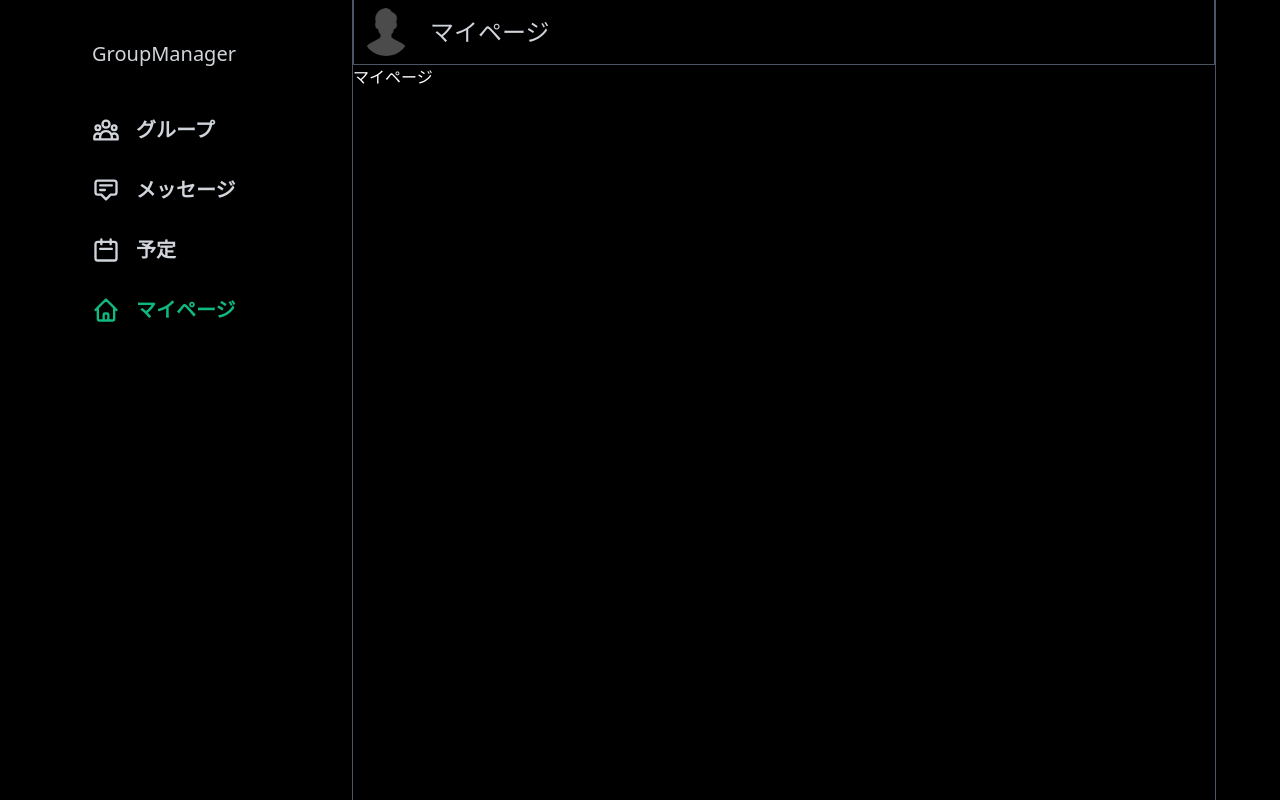
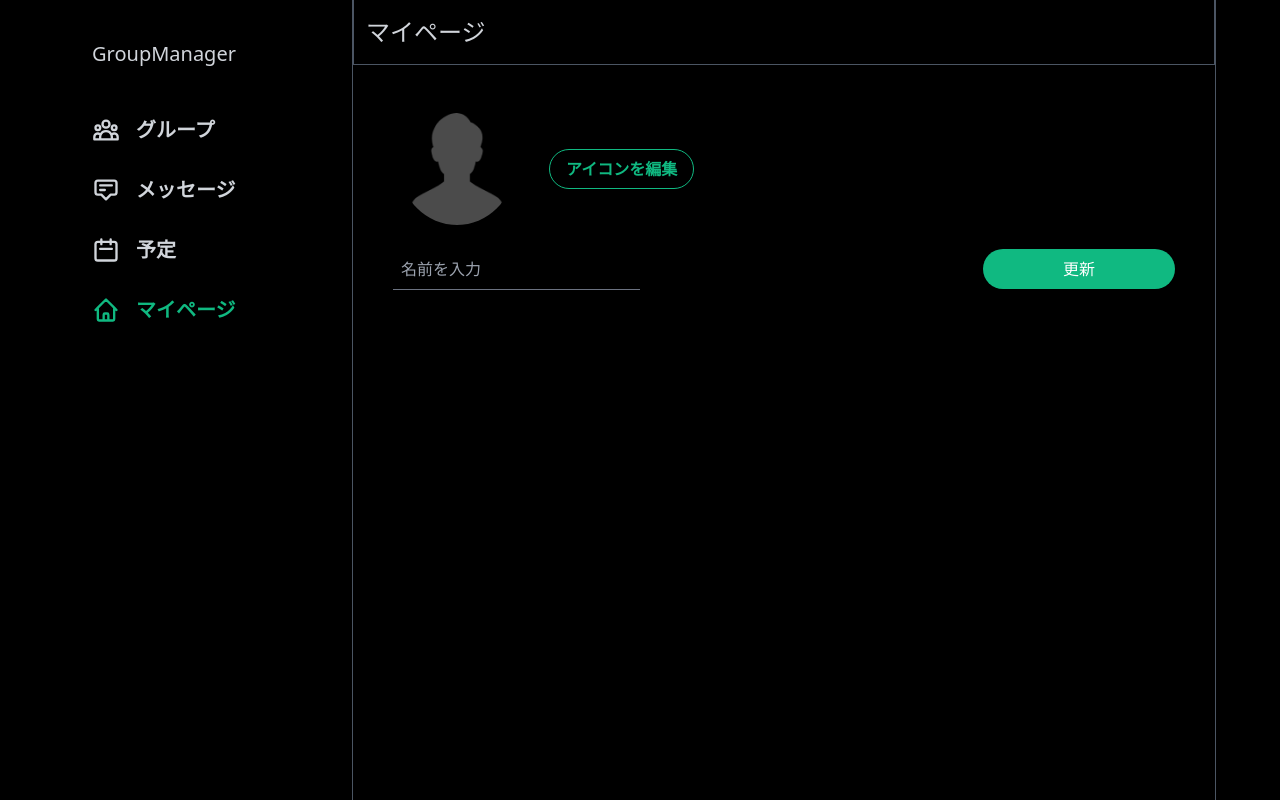
Before and after one commit to toki-developer/group-manager-client, a Next.js app: page /mypage in a window 1280 px wide. Built offline with nearby package versions, Linux system fonts and the light colour scheme.

Commit message:
add/マイページ

```diff
--- a/src/apollo/graphql.tsx
+++ b/src/apollo/graphql.tsx
@@ -24,7 +24,6 @@ export type AddGroupDto = {
 export type AddUserDto = {
   id: Scalars['String'];
   name: Scalars['String'];
-  email: Scalars['String'];
   iconUrl: Scalars['String'];
 };
 
@@ -93,7 +92,6 @@ export type UserModel = {
   __typename?: 'UserModel';
   id: Scalars['String'];
   name: Scalars['String'];
-  email: Scalars['String'];
   iconUrl: Scalars['String'];
   createdAt: Scalars['DateTime'];
   updatedAt: Scalars['DateTime'];
@@ -103,6 +101,19 @@ export type AddGroupByUserDto = {
   userId: Scalars['String'];
   groupId: Scalars['Float'];
 };
+
+export type SaveUserMutationVariables = Exact<{
+  user: AddUserDto;
+}>;
+
+
+export type SaveUserMutation = (
+  { __typename?: 'Mutation' }
+  & { saveUser: (
+    { __typename?: 'UserModel' }
+    & Pick<UserModel, 'id' | 'name' | 'iconUrl'>
+  ) }
+);
 
 export type SaveGroupMutationVariables = Exact<{
   id: Scalars['String'];
@@ -132,6 +143,41 @@ export type GroupsByUserQuery = (
 );
 
 
+export const SaveUserDocument = gql`
+    mutation saveUser($user: AddUserDto!) {
+  saveUser(user: $user) {
+    id
+    name
+    iconUrl
+  }
+}
+    `;
+export type SaveUserMutationFn = Apollo.MutationFunction<SaveUserMutation, SaveUserMutationVariables>;
+
+/**
+ * __useSaveUserMutation__
+ *
+ * To run a mutation, you first call `useSaveUserMutation` within a React component and pass it any options that fit your needs.
+ * When your component renders, `useSaveUserMutation` returns a tuple that includes:
+ * - A mutate function that you can call at any time to execute the mutation
+ * - An object with fields that represent the current status of the mutation's execution
+ *
+ * @param baseOptions options that will be passed into the mutation, supported options are listed on: https://www.apollographql.com/docs/react/api/react-hooks/#options-2;
+ *
+ * @example
+ * const [saveUserMutation, { data, loading, error }] = useSaveUserMutation({
+ *   variables: {
+ *      user: // value for 'user'
+ *   },
+ * });
+ */
+export function useSaveUserMutation(baseOptions?: Apollo.MutationHookOptions<SaveUserMutation, SaveUserMutationVariables>) {
+        const options = {...defaultOptions, ...baseOptions}
+        return Apollo.useMutation<SaveUserMutation, SaveUserMutationVariables>(SaveUserDocument, options);
+      }
+export type SaveUserMutationHookResult = ReturnType<typeof useSaveUserMutation>;
+export type SaveUserMutationResult = Apollo.MutationResult<SaveUserMutation>;
+export type SaveUserMutationOptions = Apollo.BaseMutationOptions<SaveUserMutation, SaveUserMutationVariables>;
 export const SaveGroupDocument = gql`
     mutation saveGroup($id: String!, $group: AddGroupDto!) {
   saveGroup(id: $id, group: $group) {
--- /dev/null
+++ b/src/components/EditProfileForm.tsx
@@ -0,0 +1,105 @@
+import gql from "graphql-tag";
+import { useCallback, useContext, useState } from "react";
+import { useForm } from "react-hook-form";
+import type { AddUserDto } from "src/apollo/graphql";
+import { useSaveUserMutation } from "src/apollo/graphql";
+import { Icon } from "src/components/shared/Icon";
+import { UserContext } from "src/contexts/UserContext";
+
+export const EditProfileForm = () => {
+  const {
+    register,
+    handleSubmit,
+    formState: { errors },
+  } = useForm<AddUserDto>({
+    defaultValues: {
+      name: "",
+    },
+  });
+  const { user } = useContext(UserContext);
+  const [file, setFile] = useState<File>();
+  const [saveUser] = useSaveUserMutation();
+  const [loading, setLoading] = useState(false);
+  const uploadImg = useCallback(async (file: File) => {
+    const fileName = Math.random().toString(32).substring(2); // Todo:nanoidにする
+    const res = await fetch(`/api/upload?file=${fileName}`);
+    const { url, fields } = await res.json();
+    const body = new FormData();
+    Object.entries({ ...fields, file }).forEach(([key, value]) => {
+      body.append(key, value as string | Blob);
+    });
+    const upload = await fetch(url, { method: "POST", body });
+    if (!upload.ok) {
+      alert("エラー");
+    }
+    return url + "IconImage/" + fileName;
+  }, []);
+  const handleClick = handleSubmit(async (data) => {
+    setLoading(true);
+    const iconUrl = file ? await uploadImg(file) : undefined;
+    data.iconUrl = iconUrl ?? "/none_icon.png";
+    data.id = "tokitoki";
+    saveUser({ variables: { user: data } });
+    setLoading(false);
+  });
+  const handleChangeFile = (e: any) => {
+    setFile(e.target.files[0]);
+  };
+  return (
+    <div className="m-5 md:m-10">
+      <div className="flex items-center mb-4">
+        {file ? (
+          <Icon iconUrl={window.URL.createObjectURL(file)} size="large" />
+        ) : (
+          <Icon iconUrl="/none_icon.png" size="large" />
+        )}
+        <label htmlFor="icon" className="ml-7">
+          <input
+            type="file"
+            accept="image/*"
+            className="hidden"
+            onChange={handleChangeFile}
+            id="icon"
+          />
+          <span className="bg-transparent  text-green-500 hover:text-green-400 font-semibold  py-2 px-4 border border-green-500 hover:border-green-400 rounded-full ">
+            アイコンを編集
+          </span>
+        </label>
+      </div>
+      <div className="flex justify-between flex-col md:flex-row ">
+        <label>
+          <input
+            {...register("name", { required: true })}
+            className="bg-black outline-none border-b border-gray-500 p-2"
+            placeholder="名前を入力"
+          />
+          {errors.name && (
+            <p className="text-red-500 text-xs mt-2">※入力必須です</p>
+          )}
+        </label>
+        <button className="text-white-500 font-semibold h-10 mx-auto md:mx-0 mt-10 md:mt-0 py-2 px-14 border border-none bg-green-500 rounded-full w-48">
+          {loading ? (
+            <span className="text-green-100">更新中..</span>
+          ) : (
+            <input
+              type="submit"
+              className="bg-transparent outline-none "
+              onClick={handleClick}
+              value="更新"
+            />
+          )}
+        </button>
+      </div>
+    </div>
+  );
+};
+
+gql`
+  mutation saveUser($user: AddUserDto!) {
+    saveUser(user: $user) {
+      id
+      name
+      iconUrl
+    }
+  }
+`;
--- /dev/null
+++ b/src/components/MyPage.tsx
@@ -0,0 +1,5 @@
+import { EditProfileForm } from "src/components/EditProfileForm";
+
+export const MyPage = () => {
+  return <EditProfileForm />;
+};
--- a/src/components/Top.tsx
+++ b/src/components/Top.tsx
@@ -14,8 +14,10 @@ export const Top = (props: Props) => {
         " sticky top-0 bg-black border-gray-600 border-b border-l border-r"
       }
     >
-      <div className={"flex items-center"}>
-        <Icon iconUrl={group.group?.iconUrl} />
+      <div className={"flex items-center h-16"}>
+        {props.title !== "マイページ" && (
+          <Icon iconUrl={group.group?.iconUrl} />
+        )}
         <div
           className={
             "inline-block align-middle ml-3 text-2xl font-font-bold text-gray-300"
--- a/src/pages/mypage.tsx
+++ b/src/pages/mypage.tsx
@@ -1,11 +1,12 @@
 import { Layout } from "src/components/Layout";
+import { MyPage } from "src/components/MyPage";
 import { Top } from "src/components/Top";
 
 const mypage = () => {
   return (
     <Layout>
       <Top title="マイページ" />
-      <div>マイページ</div>
+      <MyPage />
     </Layout>
   );
 };
```
